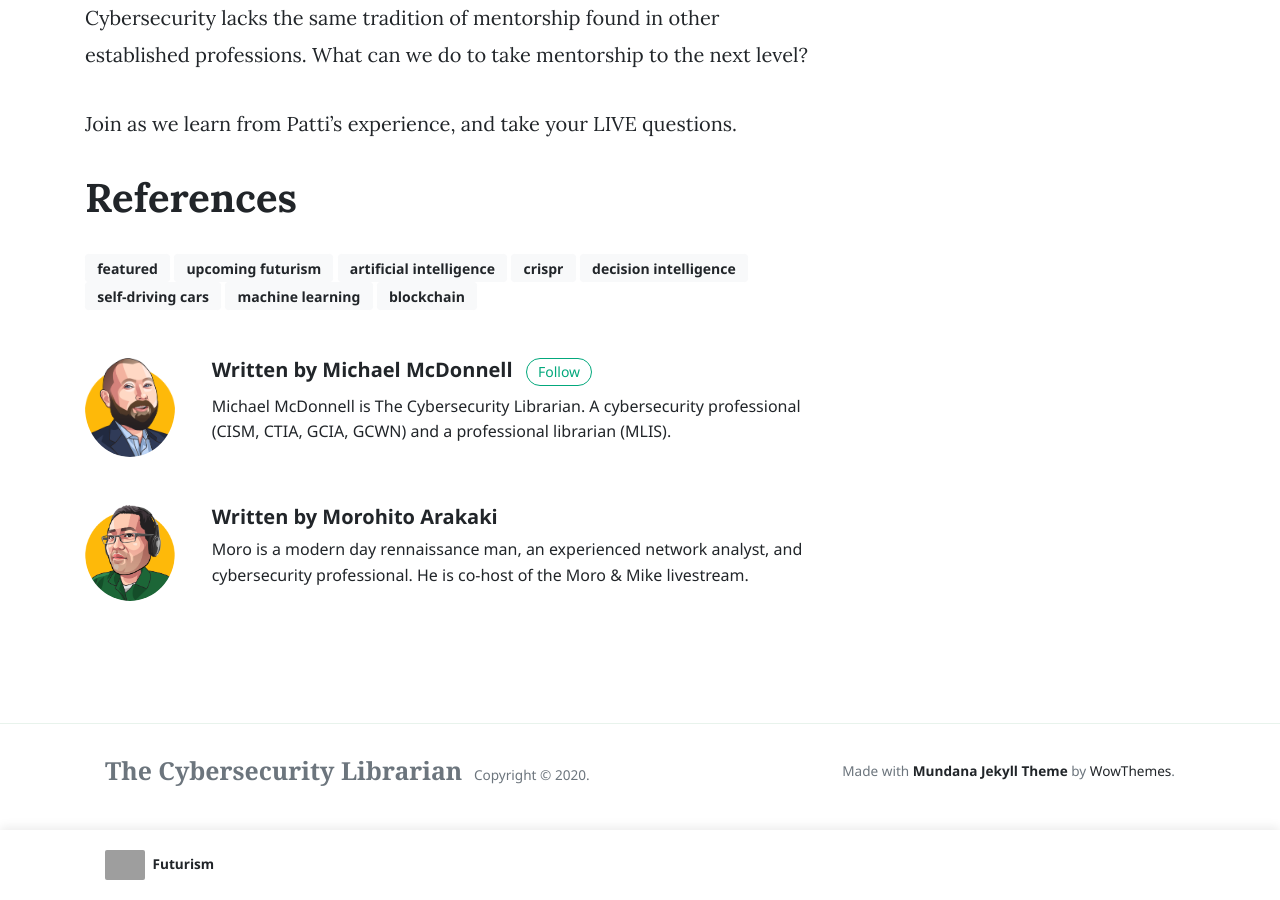
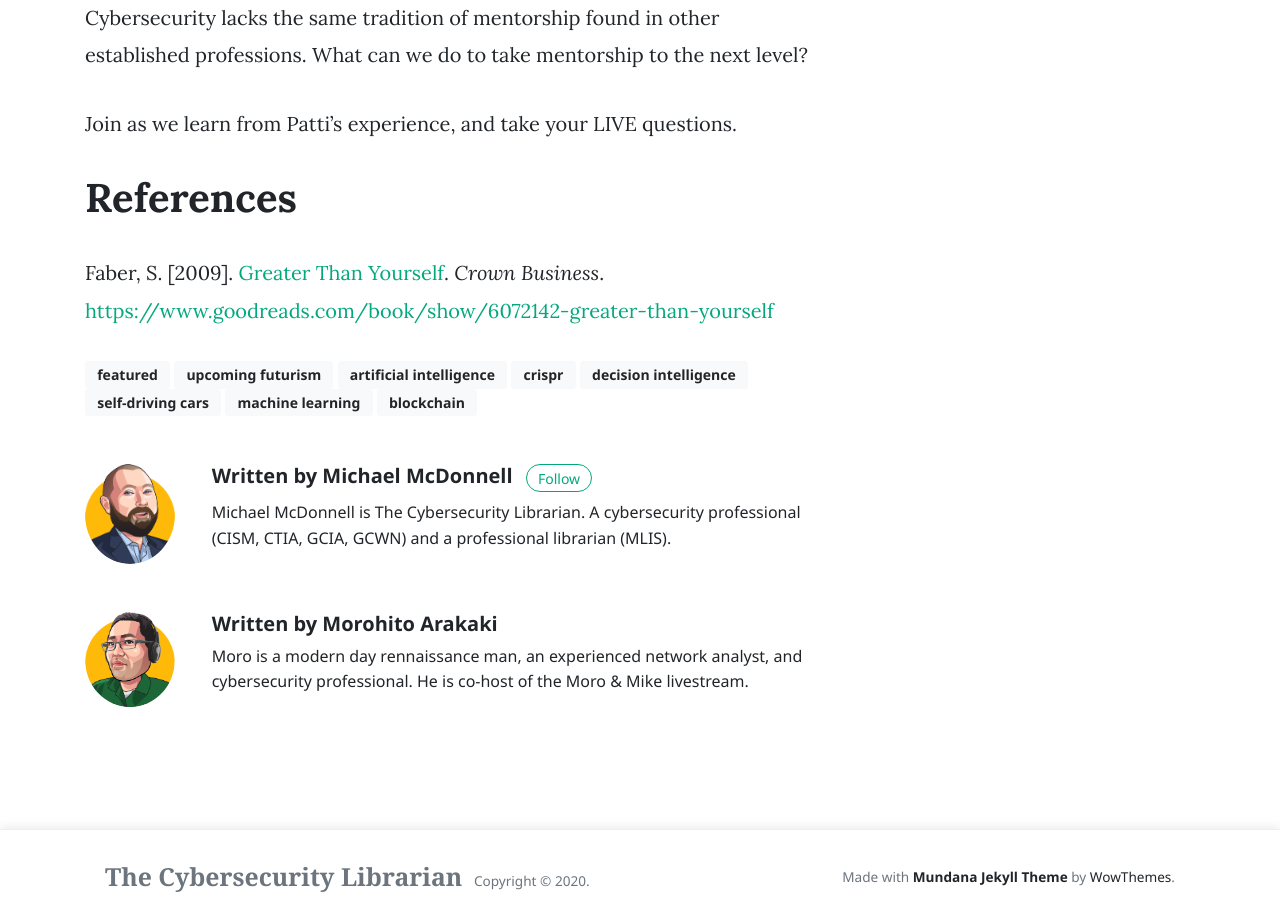
Before and after one commit to cyberlibrarian/cyberlibrarian.github.io, a Jekyll site: the page built from _posts/2020-08-20-Next-Level-Mentorship.md, in a window 1280 px wide and 900 px high, scrolled down 639 px. Built offline with Jekyll 4.4.1, drawn with Linux system fonts in a browser that asks for light colours; nearby versions of some CDN libraries; comment, search, counter and statistics services are not loaded; grey boxes are pictures that could not be loaded.

Commit message:
updated mentorship post

```diff
--- a/_posts/2020-08-20-Next-Level-Mentorship.md
+++ b/_posts/2020-08-20-Next-Level-Mentorship.md
@@ -24,3 +24,5 @@ Cybersecurity lacks the same tradition of mentorship found in other established
 Join as we learn from Patti's experience, and take your LIVE questions.
 
 # References
+
+Faber, S. \[2009\]. [Greater Than Yourself](https://www.goodreads.com/book/show/6072142-greater-than-yourself). *Crown Business*. <https://www.goodreads.com/book/show/6072142-greater-than-yourself>
```
